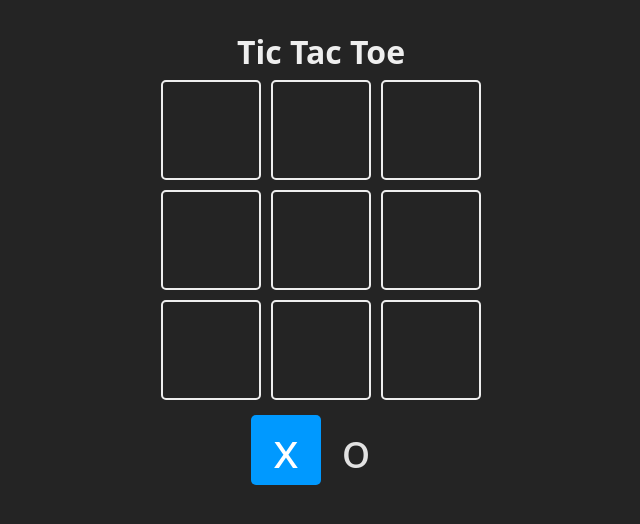
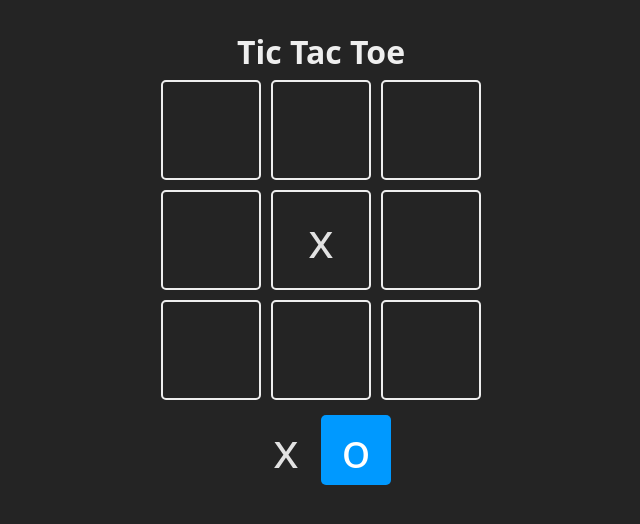
Before and after one commit to SamuelFDEZS/Tic-tac-toe, a React (Vite) app: page / in a window 1280 px wide. Both pictures are taken after a click on the element 640 px from the left and 240 px from the top of the page. Shown: the top 524 px of the page, without its empty margins (319-959 px from the left). Built offline with nearby package versions, Linux system fonts and the light colour scheme.

Commit message:
Added TicTacToe logic and functions for updating and resetting the board. Also created a winner variable to store the winner

```diff
--- a/src/App.jsx
+++ b/src/App.jsx
@@ -5,18 +5,73 @@ const TURNS = {
 
 import { useState } from "react"
 
-
 const Square = ({ children, isSelected, updateBoard, index }) => {
+  const handleClick = () => {
+    updateBoard(index);
+  }
   const className = `square ${isSelected ? 'is-selected' : ''}`
   return (
-    <div className={className}>
+    <div onClick={handleClick} className={className}>
       {children}
     </div>
   )
 }
+
+const WINNER_COMBOS = [
+  [0, 1, 2],
+  [3, 4, 5],
+  [6, 7, 8],
+  [0, 3, 6],
+  [1, 4, 7],
+  [2, 5, 8],
+  [0, 4, 8],
+  [2, 4, 6]
+];
+
 function App() {
   const [board, setBoard] = useState(Array(9).fill(null));
   const [turn, setTurn] = useState(TURNS.X);
+  const [winner, setWinner] = useState(null)
+
+  const checkWinner = (boardToCheck) => {
+    for (let combo of WINNER_COMBOS) {
+      const [a,b,c] = combo
+      if (
+        boardToCheck[a] &&
+        boardToCheck[a] === boardToCheck[b] &&
+        boardToCheck[a] === boardToCheck[c]
+      ){
+      return boardToCheck[a]
+      }
+    }
+    //If no winner
+    return null
+  }
+
+  const resetGame = () => {
+    setBoard(Array(9).fill(null))
+    setTurn(TURNS.X)
+    setWinner(null)
+  }
+  const updateBoard = (index) => {
+    if (board[index] || winner) return
+    //We manage turns
+    const newTurn = turn === TURNS.X ? TURNS.O : TURNS.X;
+    setTurn(newTurn)
+
+    //We update the array
+    const newBoard = [...board]
+    newBoard[index] = turn
+    setBoard(newBoard)
+    console.log(board)
+
+    const newWinner = checkWinner(newBoard)
+    setWinner(newWinner)
+  }
+
+
+
+
   return (
     <main className='board'>
       <h1>Tic Tac Toe</h1>
@@ -27,22 +82,43 @@ function App() {
               <Square
                 key={index}
                 index={index}
+                updateBoard={updateBoard}
               >
-              {board[index]}
+                {board[index]}
               </Square>
             )
           })
         }
       </section>
       <section className="turn">
-        <Square isSelected = {turn === TURNS.X}>
+        <Square isSelected={turn === TURNS.X}>
           {TURNS.X}
         </Square>
 
-        <Square isSelected = {turn === TURNS.O}>
+        <Square isSelected={turn === TURNS.O}>
           {TURNS.O}
         </Square>
       </section>
+
+      {
+        winner !== null && (
+          <section className="winner">
+          <div className="text">
+          <h2>{
+            winner === false ? "Draw" : `Winner: `
+          }</h2>
+
+          <header className="win">
+            {winner && <Square>{winner}</Square>}
+          </header>
+
+          <footer>
+            <button onClick={resetGame}>Play again</button>
+          </footer>
+          </div>
+          </section>
+        )
+      }
     </main>
 
   )
```
